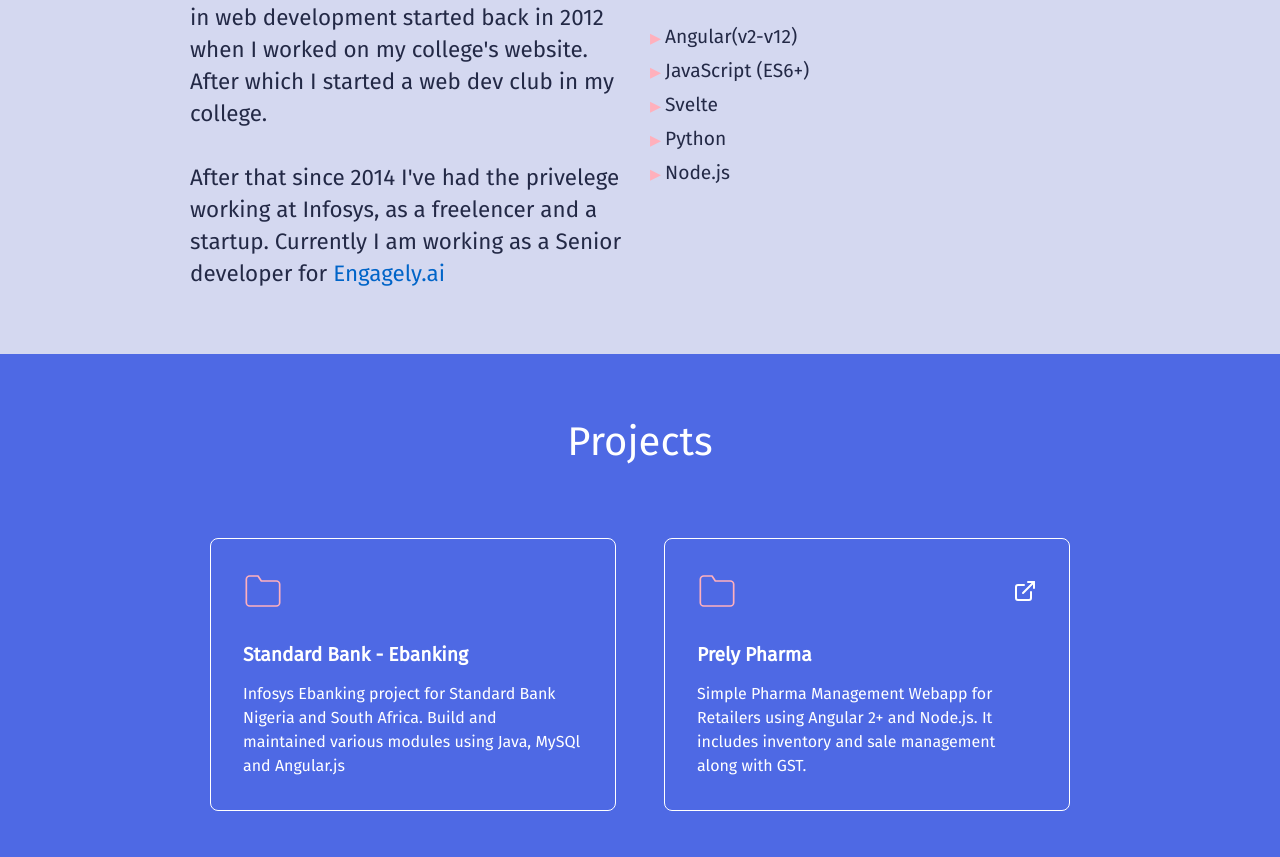
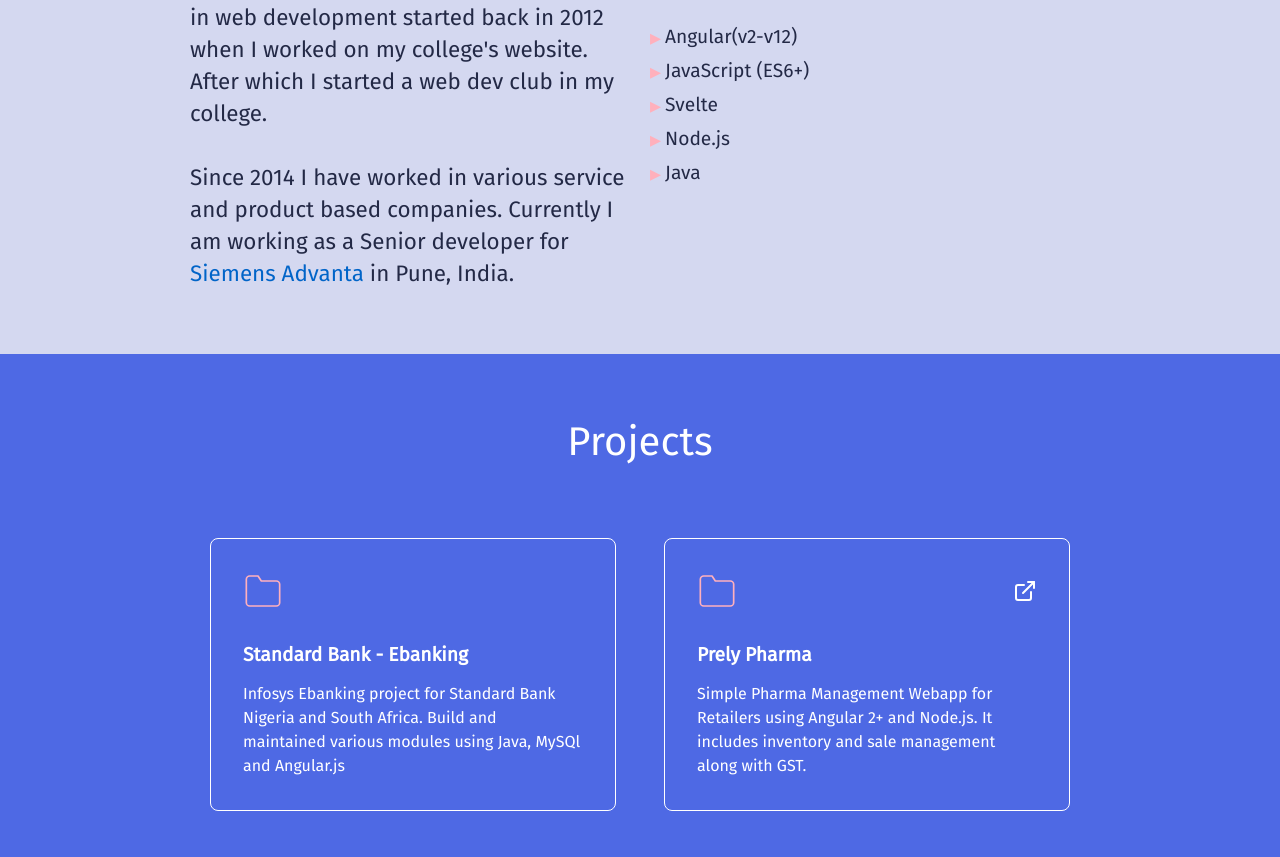
Before and after one commit to devgourav/portfolio, a Svelte app: page / in a window 1280 px wide. Shown: the part 1182-2039 px from the top of the page. Built offline with nearby package versions, Linux system fonts and the light colour scheme; a web font is replaced by a local one.

Commit message:
Updated About me section

```diff
--- a/src/Skill.svelte
+++ b/src/Skill.svelte
@@ -13,11 +13,10 @@
       </p>
 
       <p>
-        After that since 2014 I've had the privelege working at Infosys, as a
-        freelencer and a startup. Currently I am working as a Senior developer
-        for <a href="https://www.engagely.ai/" class="highlight">
-          Engagely.ai</a
-        >
+        Since 2014 I have worked in various service and product based companies.
+        Currently I am working as a Senior developer
+        for <a href="https://www.siemens-advanta.com/" class="highlight">
+          Siemens Advanta </a> in Pune, India.
       </p>
     </div>
     <div class="skill_list">
@@ -27,8 +26,8 @@
         <li>Angular(v2-v12)</li>
         <li>JavaScript (ES6+)</li>
         <li>Svelte</li>
-        <li>Python</li>
         <li>Node.js</li>
+        <li>Java</li>
       </ul>
     </div>
   </div>
```
Also changed, not shown: 1 other file (tests, documents, lock files or other folders).
